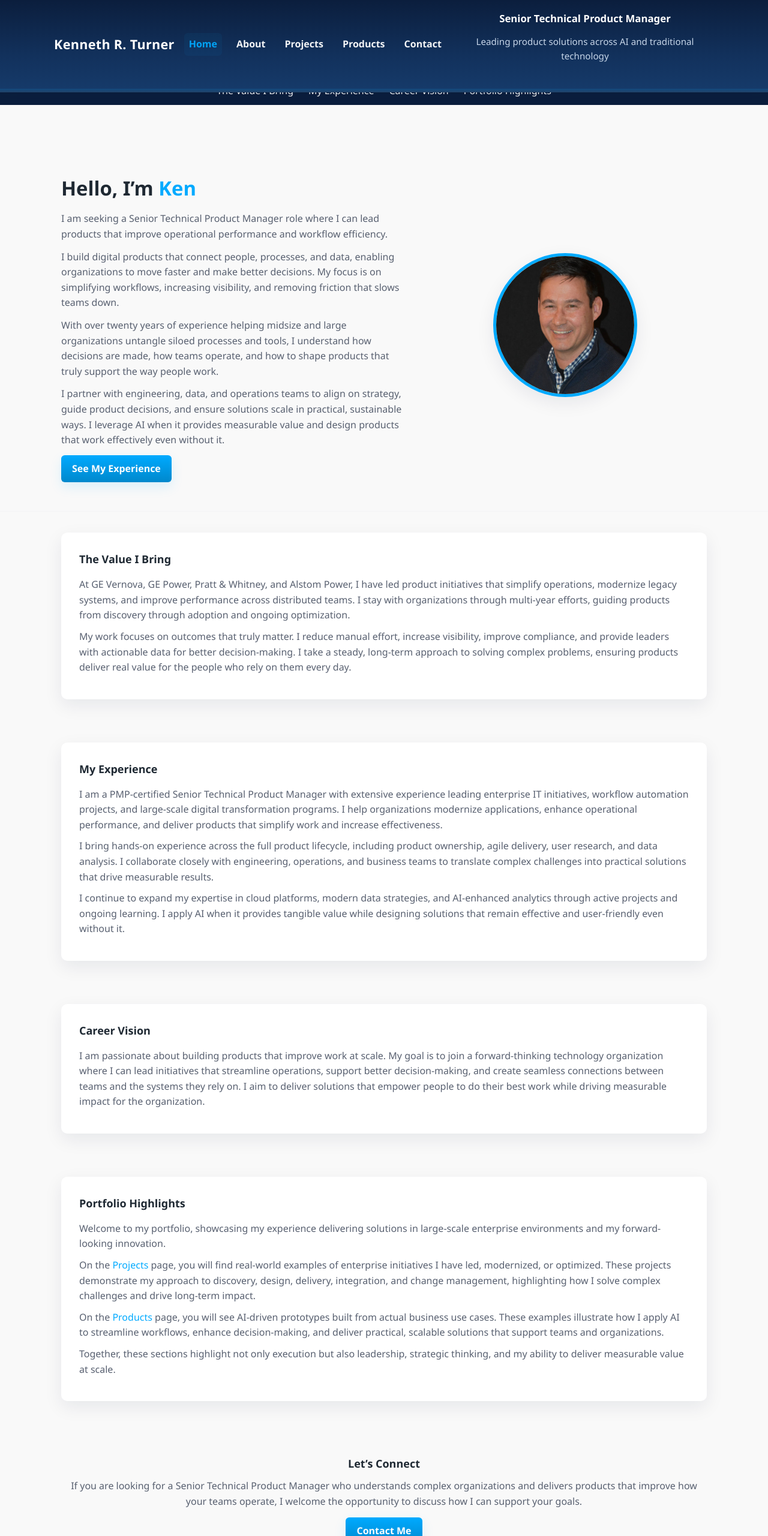
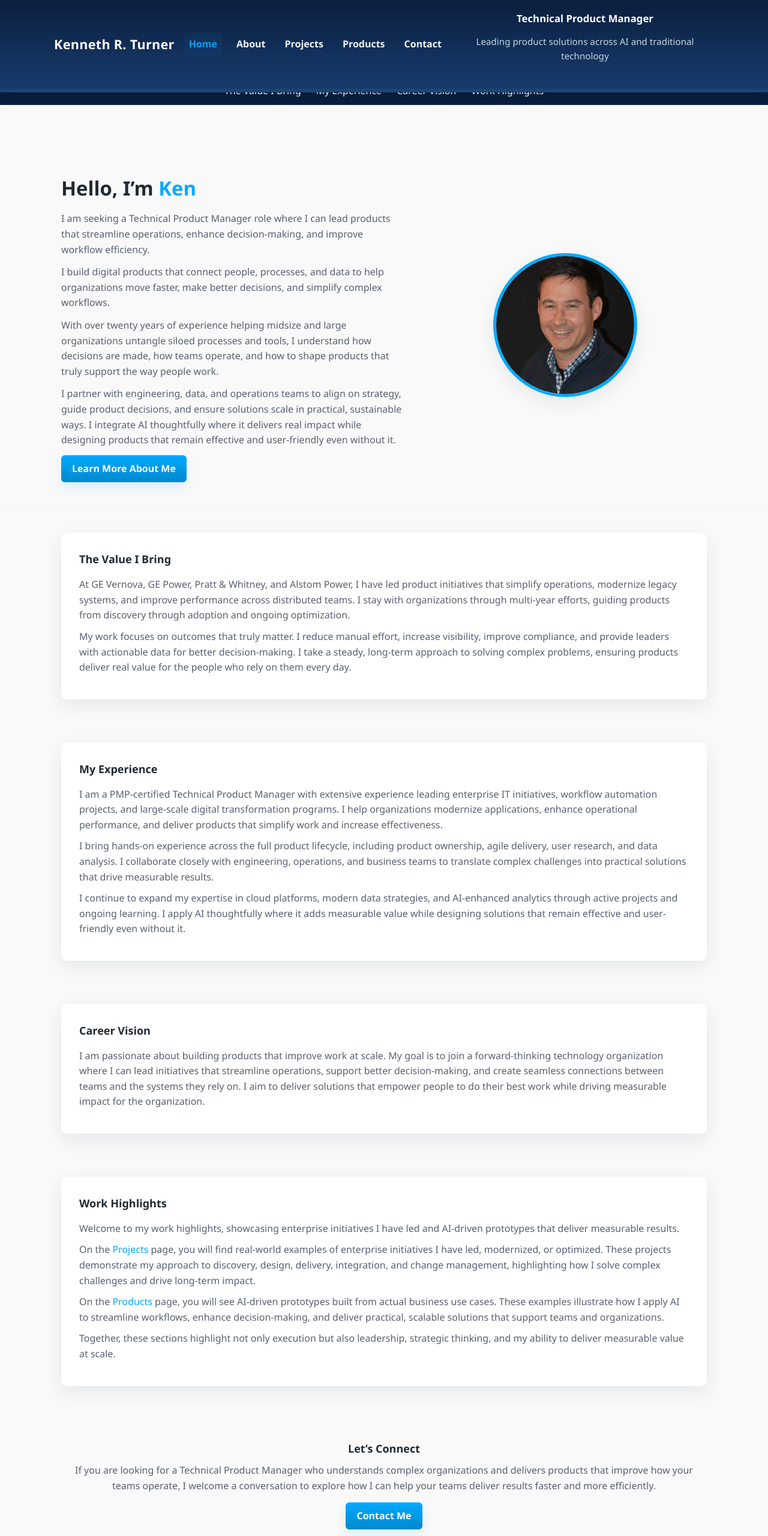
Before and after one commit to kjturner56/kenturnerportfolio, a plain HTML site: page index.html in a window 1280 px wide. Shown: the top 2561 px of the page at 60% size. Drawn offline with Linux system fonts and the light colour scheme.

Commit message:
Updated content based on feedback

```diff
--- a/css/projects.css
+++ b/css/projects.css
@@ -93,10 +93,11 @@ body.products-page section h2 {
   justify-content: flex-start;
   text-align: left;
 }
+/* KRT 12/1/25 not sure if this is needed
 strong {
   color: rgba(0,0,0,0.7);
   font-weight: 600;
-}
+}*/
 
 /* -----------------------------------------------
    Prototype & Project Cards
--- a/index.html
+++ b/index.html
@@ -3,7 +3,7 @@
 <head>
   <meta charset="utf-8" />
   <meta name="viewport" content="width=device-width, initial-scale=1" />
-  <title>Kenneth R. Turner | Senior Technical Product Manager</title>
+  <title>Kenneth R. Turner | Technical Product Manager</title>
   <link rel="stylesheet" href="/css/style.css" />
 </head>
 
@@ -29,21 +29,21 @@
     </nav>
 
     <div class="banner-center" aria-hidden="true">
-      <h2>Senior Technical Product Manager</h2>
+      <h2>Technical Product Manager</h2>
       <h3>Leading product solutions across AI and traditional technology</h3>
     </div>
   </div>
 
   <div class="banner-divider" aria-hidden="true"></div>
 </header>
-  <!-- Section Navigation -->
-  <div class="section-nav">
-    <a href="#myvalue">The Value I Bring</a>
-    <a href="#myexperience">My Experience</a>
-    <a href="#careervision">Career Vision</a>
-    <a href="#portfoliohighlights">Portfolio Highlights</a>
-  </div>
-<!-- Main Content -->
+
+<div class="section-nav">
+  <a href="#myvalue">The Value I Bring</a>
+  <a href="#myexperience">My Experience</a>
+  <a href="#careervision">Career Vision</a>
+  <a href="#portfoliohighlights">Work Highlights</a>
+</div>
+
 <main>
 
  <!-- Hero -->
@@ -54,11 +54,11 @@
       <h2>Hello, I’m <span>Ken</span></h2>
 
       <p class="job-seeking">
-        I am seeking a Senior Technical Product Manager role where I can lead products that improve operational performance and workflow efficiency.
+        I am seeking a Technical Product Manager role where I can lead products that streamline operations, enhance decision-making, and improve workflow efficiency.
       </p>
 
       <p>
-        I build digital products that connect people, processes, and data, enabling organizations to move faster and make better decisions. My focus is on simplifying workflows, increasing visibility, and removing friction that slows teams down.
+        I build digital products that connect people, processes, and data to help organizations move faster, make better decisions, and simplify complex workflows.
       </p>
 
       <p>
@@ -66,11 +66,11 @@
       </p>
 
       <p>
-        I partner with engineering, data, and operations teams to align on strategy, guide product decisions, and ensure solutions scale in practical, sustainable ways. I leverage AI when it provides measurable value and design products that work effectively even without it.
+        I partner with engineering, data, and operations teams to align on strategy, guide product decisions, and ensure solutions scale in practical, sustainable ways. I integrate AI thoughtfully where it delivers real impact while designing products that remain effective and user-friendly even without it.
       </p>
 
       <div class="hero-cta">
-        <a href="about.html" class="btn">See My Experience</a>
+        <a href="about.html" class="btn">Learn More About Me</a>
       </div>
     </div>
 
@@ -106,7 +106,7 @@
       <div class="value-card-text">
         <h3>My Experience</h3>
         <p>
-          I am a PMP-certified Senior Technical Product Manager with extensive experience leading enterprise IT initiatives, workflow automation projects, and large-scale digital transformation programs. I help organizations modernize applications, enhance operational performance, and deliver products that simplify work and increase effectiveness.
+          I am a PMP-certified Technical Product Manager with extensive experience leading enterprise IT initiatives, workflow automation projects, and large-scale digital transformation programs. I help organizations modernize applications, enhance operational performance, and deliver products that simplify work and increase effectiveness.
         </p>
 
         <p>
@@ -114,7 +114,7 @@
         </p>
 
         <p>
-          I continue to expand my expertise in cloud platforms, modern data strategies, and AI-enhanced analytics through active projects and ongoing learning. I apply AI when it provides tangible value while designing solutions that remain effective and user-friendly even without it.
+          I continue to expand my expertise in cloud platforms, modern data strategies, and AI-enhanced analytics through active projects and ongoing learning. I apply AI thoughtfully where it adds measurable value while designing solutions that remain effective and user-friendly even without it.
         </p>
       </div>
     </div>
@@ -135,14 +135,14 @@
   </div>
 </section>
 
-<!-- Portfolio Overview -->
+<!-- Work Highlights -->
 <section id="portfoliohighlights" class="section">
   <div class="container">
     <div class="value-card">
       <div class="value-card-text">
-        <h3>Portfolio Highlights</h3>
+        <h3>Work Highlights</h3>
         <p>
-          Welcome to my portfolio, showcasing my experience delivering solutions in large-scale enterprise environments and my forward-looking innovation.
+          Welcome to my work highlights, showcasing enterprise initiatives I have led and AI-driven prototypes that deliver measurable results.
         </p>
 
         <p>
@@ -166,14 +166,13 @@
   <div class="container" style="text-align: center;">
     <h3>Let’s Connect</h3>
     <p>
-      If you are looking for a Senior Technical Product Manager who understands complex organizations and delivers products that improve how your teams operate, I welcome the opportunity to discuss how I can support your goals.
+      If you are looking for a Technical Product Manager who understands complex organizations and delivers products that improve how your teams operate, I welcome a conversation to explore how I can help your teams deliver results faster and more efficiently.
     </p>
     <a href="contact.html" class="btn">Contact Me</a>
   </div>
 </section>
 
 </main>
-
 
 <!-- Footer -->
 <footer class="site-footer" role="contentinfo">
```
Also changed, not shown: Product1/genai-advisor.html (+2 -2 lines), Product2/semantic-search.html (+5 -5 lines), about.html (+9 -9 lines), contact.html (+2 -2 lines), products.html (+3 -3 lines), projects.html (+5 -7 lines).
